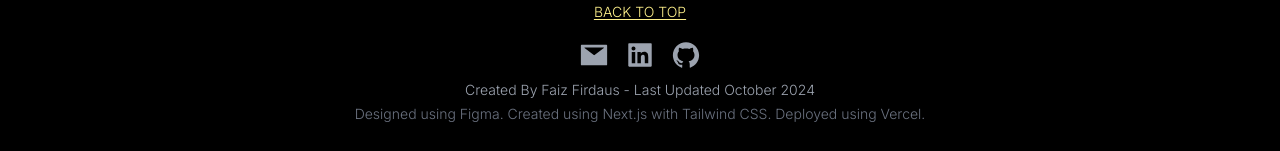
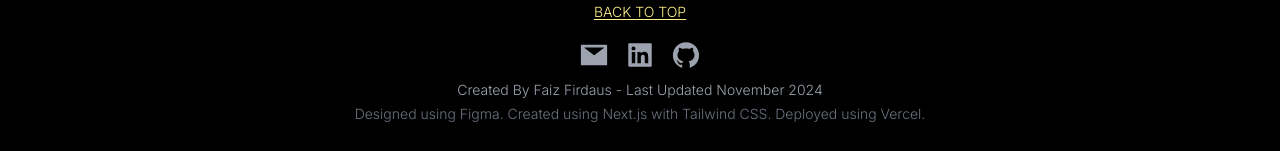
Before and after one commit to faizfrds/portfolio-v2, a Next.js app: page / in a window 1280 px wide. Shown: the part 4081-4232 px from the top of the page. Built offline with nearby package versions, Linux system fonts and the light colour scheme.

Commit message:
layout footer

```diff
--- a/app/layout.tsx
+++ b/app/layout.tsx
@@ -27,7 +27,7 @@ export default function RootLayout({
         />
         <meta
           name="description"
-          content="Faiz Firdaus Portfolio. Computer science student at University of Massachusetts Amherst. I have experiences in web development, systems programming, and data analysis. Open for opportunities and experiences."
+          content="Faiz Firdaus Portfolio. Computer science and math student at University of Massachusetts Amherst. I have experiences in web development, systems programming, and data analysis. Open for opportunities and experiences."
         />
         <meta />
         <meta name="keywords" content="Faiz, Firdaus, Faiz Firdaus, Computer science, Software engineer, Software, Artificial Intelligence, Artificial, Undergraduate, Linux, Hardware, Research, Backend, Frontend, Internship, Intern, Student, Indonesia, United States, UMass Amherst, UMass, Massachusetts, Technology, Engineer, Design, CSS, React, Bpf, eBPF, Linux"></meta>
--- a/components/Footer.tsx
+++ b/components/Footer.tsx
@@ -44,7 +44,7 @@ export default function Footer() {
           </a>
         </div>
         <h2 className="text-gray-400 pt-2 capitalize">
-          created by faiz firdaus - last updated October 2024
+          created by faiz firdaus - last updated November 2024
         </h2>
         <h3 className="text-gray-500">
           Designed using Figma. Created using Next.js with Tailwind CSS.
```
